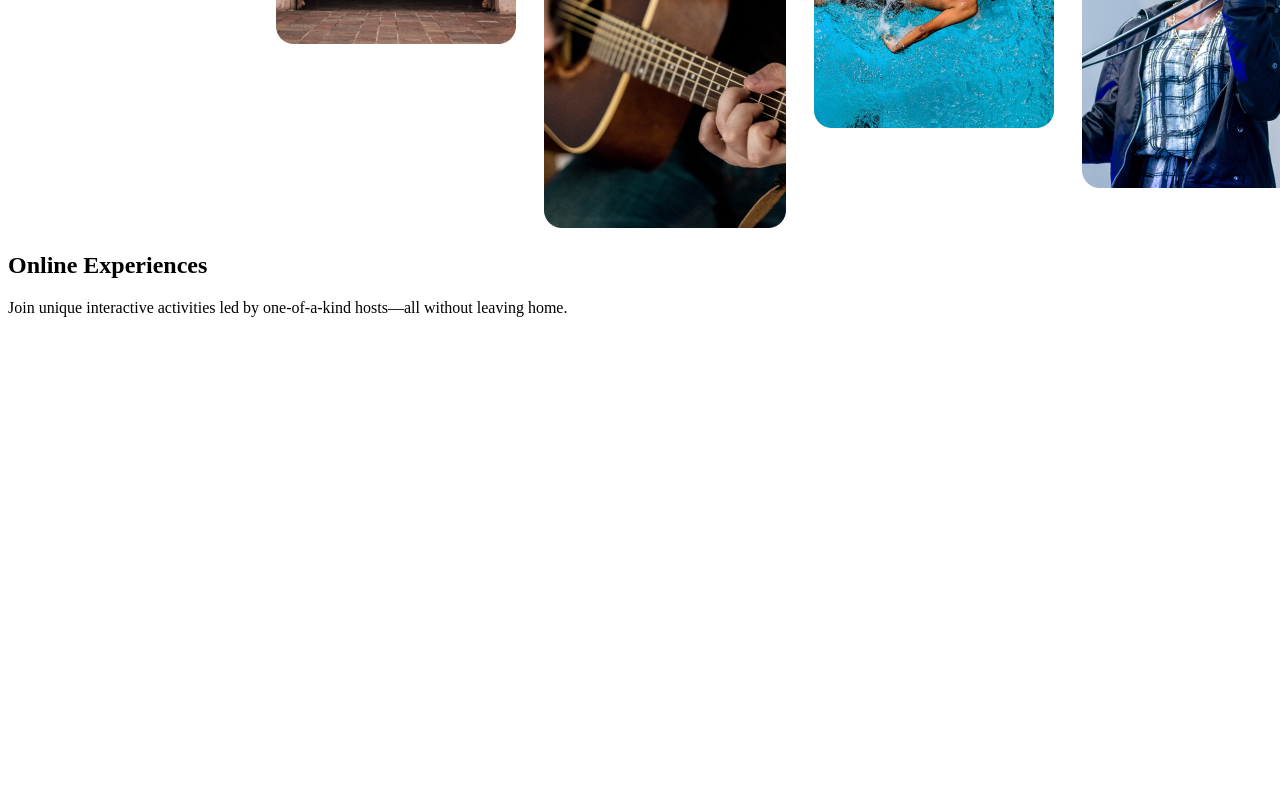
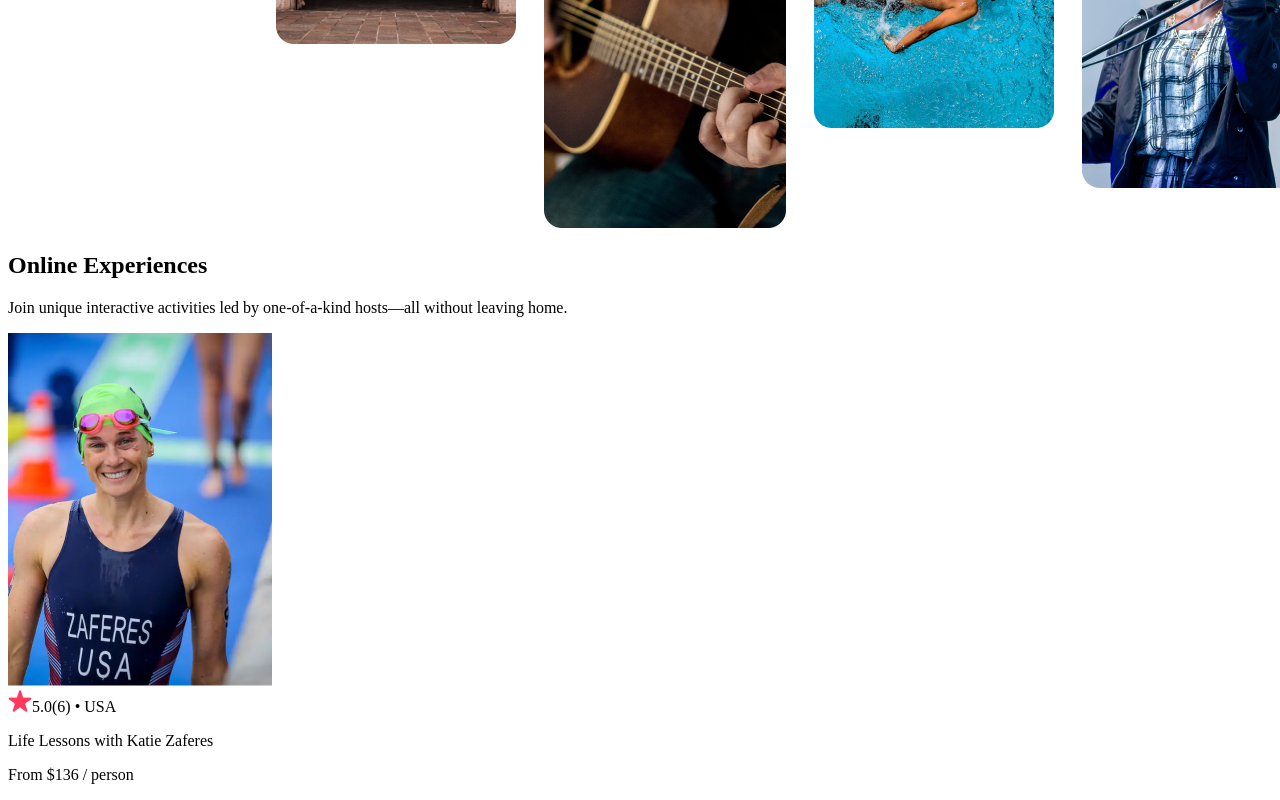
Before and after one commit to yash251/react-airbnb-exp, a React app: page / in a window 1280 px wide. Shown: the part 1179-1979 px from the top of the page. Before the commit the page ends 1512 px from the top, so only its background shows below. Built offline with nearby package versions, Linux system fonts and the light colour scheme; the HTML template or start-up script is replaced by a standard one.

Commit message:
Card -> App

```diff
--- a/App.js
+++ b/App.js
@@ -1,12 +1,14 @@
 import React from "react";
 import Navbar from "./components/Navbar";
 import Hero from "./components/Hero";
+import Card from "./components/Card";
 
 export default function App() {
     return (
         <div>
             <Navbar />
             <Hero />
+            <Card />
         </div>
     )
 }
```
